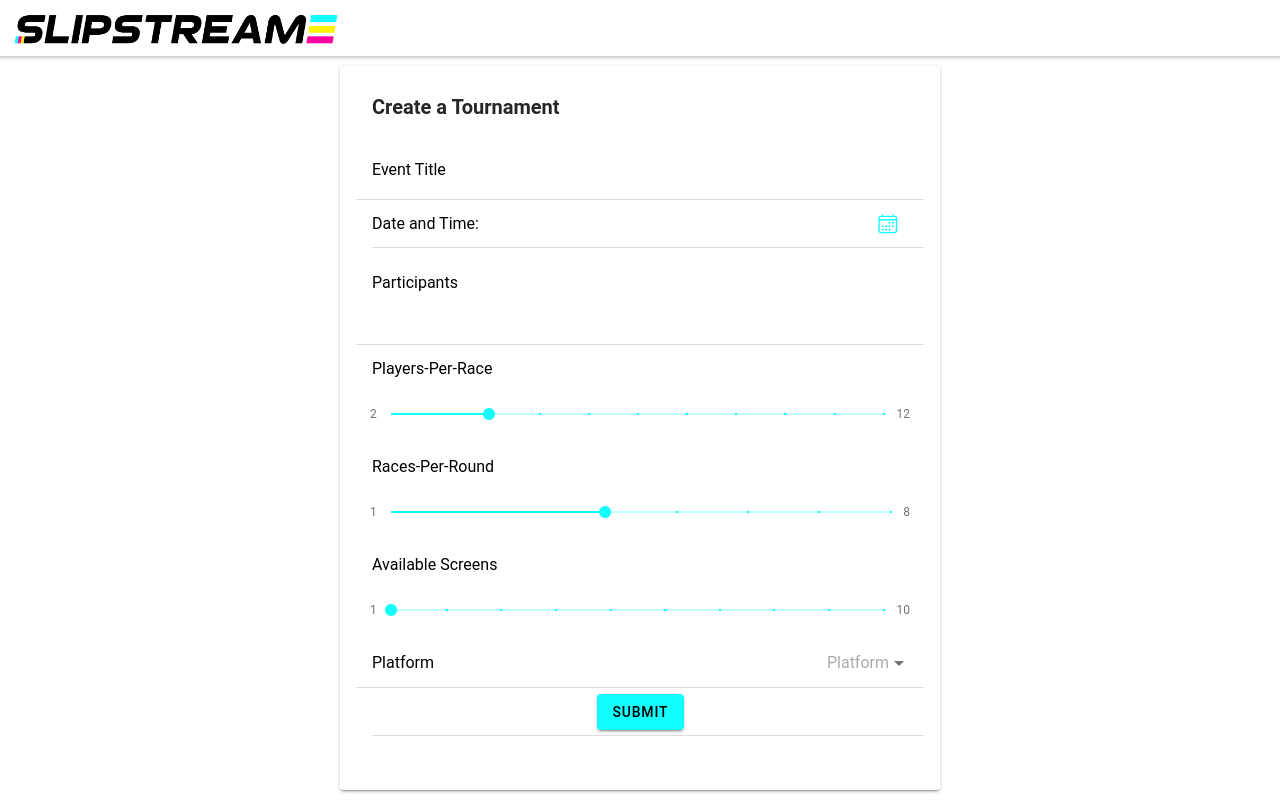
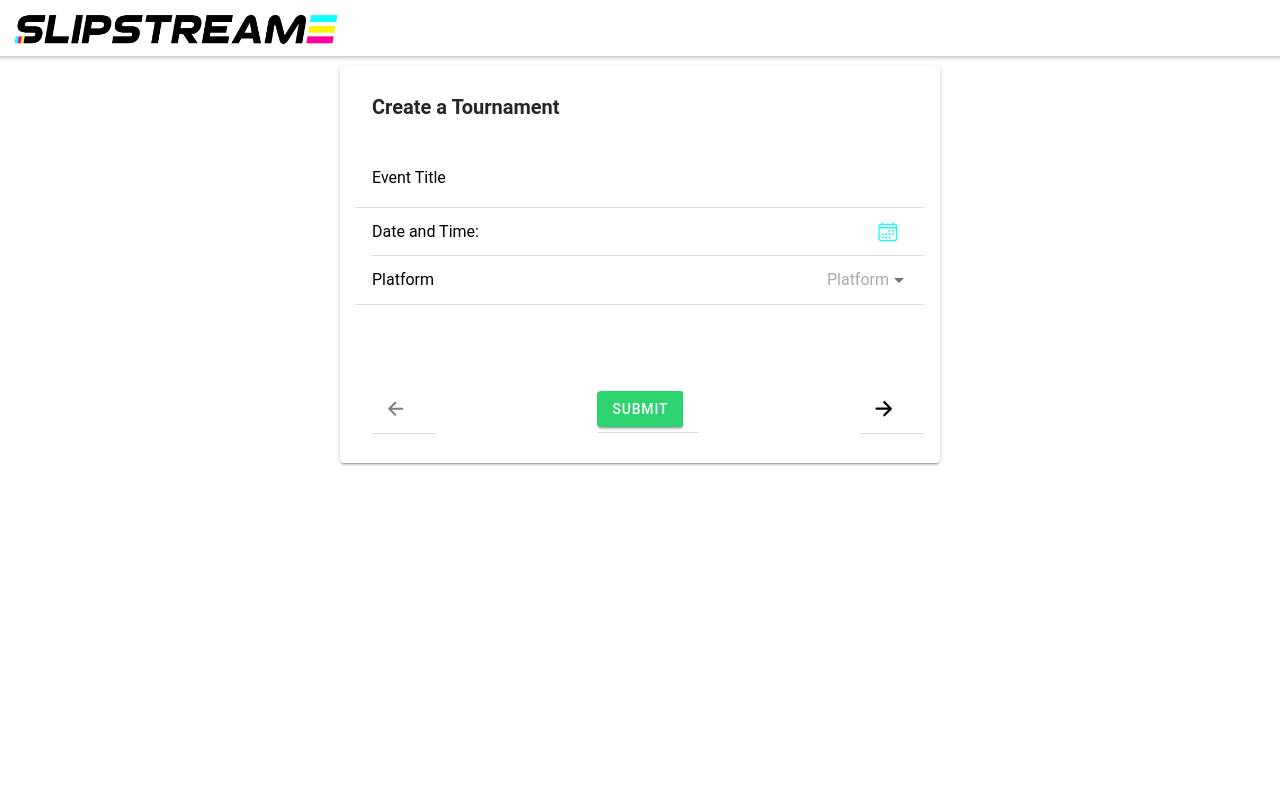
Before and after one commit to danielnoon/slipstream, a React (Vite) app: page /create in a window 1280 px wide. Built offline with nearby package versions, Linux system fonts and the light colour scheme.

Commit message:
componentized Create Tournament workflow into custom form wizard

```diff
--- a/src/pages/Create.tsx
+++ b/src/pages/Create.tsx
@@ -6,35 +6,28 @@ import {
   IonCardHeader,
   IonCardTitle,
   IonContent,
-  IonDatetime,
-  IonHeader,
+  IonItem,
+  IonPage,
+  IonButtons,
   IonIcon,
-  IonInput,
-  IonItem,
-  IonLabel,
-  IonPage,
-  IonPopover,
-  IonRange,
-  IonSelect,
-  IonSelectOption,
   IonText,
-  IonTextarea,
-  IonTitle,
-  IonToolbar,
   useIonRouter,
 } from "@ionic/react";
-import { calendarOutline } from "ionicons/icons";
+import { calendarOutline, arrowForward, arrowBack } from "ionicons/icons";
 import { useState } from "react";
 import { Header } from "../components/Header";
-import { getRound, useStore } from "../store";
+import { useStore } from "../store";
 import Participant from "../types/Participant";
 import { Platform } from "../types/Platform";
+
+import MetaInfo from "./wizards/MetaInfo";
+import Participants from "./wizards/Participants";
+import Advanced from "./wizards/Advanced";
 
 const wrapper = css`
   display: flex;
   margin: 0 auto;
   justify-content: center;
-  height: 100%;
   width: 100%;
 `;
 
@@ -44,6 +37,16 @@ const card = css`
   overflow-y: auto;
 `;
 
+const buttonRow = css`
+  display: flex;
+  justify-content: space-between;
+  align-items: flex-start;
+
+  margin-bottom: 16px;
+`
+
+const WIZARD_STEPS = 2;
+
 export function Create() {
   const router = useIonRouter();
 
@@ -51,18 +54,45 @@ export function Create() {
   const totalTournaments = useStore(state => state.tournamentList.length);
   const seed = useStore((state) => state.seed);
 
+  // for wizard state
+  const [step, setStep] = useState(0);
   const [event, setEvent] = useState("");
   const [participants, setParticipants] = useState("");
   const [partsPerRace, setPartsPerRace] = useState(4);
   const [racesPerRound, setRacesPerRound] = useState(4);
   const [dateTime, setDateTime] = useState("");
   const [screens, setScreens] = useState(1);
-  const [platformType, setPlatformType] = useState<Platform>(Platform.NONE);
+  const [platform, setPlatform] = useState<Platform>(Platform.NONE);
   const [isErrorShown, setIsErrorShown] = useState(false);
   const [errorMessage, setErrorMessage] = useState("");
 
+  const prevStep = (): void => {
+    if(step > 0){
+      setStep(step - 1)
+    }
+  }
+
+  const nextStep = (): void => {
+    if(step < WIZARD_STEPS){
+      setStep(step + 1);
+    }
+  }
+
+  const Wizard = () => {
+    switch(step) {
+      case 0:
+        return <MetaInfo dateTime={dateTime} setDateTime={setDateTime} setEvent={setEvent} platform={platform} setPlatform={setPlatform} />;
+      case 1:
+        return <Participants setParticipants={setParticipants} screens={screens} setScreens={setScreens} />;
+      case 2:
+        return <Advanced partsPerRace={partsPerRace} setPartsPerRace={setPartsPerRace} racesPerRound={racesPerRound} setRacesPerRound={setRacesPerRound} />
+      default:
+        return <></>;
+    }
+  }
+
   const onSubmit = () => {
-    const allEntered = event && participants && dateTime && screens && platformType !== Platform.NONE;
+    const allEntered = event && participants && dateTime && screens && platform !== Platform.NONE;
     const tooManySetups = Math.ceil(participants.split('\n').length / partsPerRace) < screens;
 
     if (allEntered) {
@@ -85,7 +115,7 @@ export function Create() {
           startTime: formattedDateTime,
           currRound: 0,
           setupsCount: screens,
-          platform: platformType
+          platform: platform
         });
         // seeding the first round of the tournament
         seed(0);
@@ -98,10 +128,6 @@ export function Create() {
     }
   };
 
-  const selectableRange = css`
-  padding-top:0;
-  `;
-
   return (
     <IonPage>
       <Header />
@@ -113,108 +139,35 @@ export function Create() {
                 <IonCardTitle><strong>Create a Tournament</strong></IonCardTitle>
               </IonCardHeader>
               <form>
+                <Wizard />
+                <div className={buttonRow}>
+                  <IonButtons>
                     <IonItem>
-                  <IonLabel position="floating">Event Title</IonLabel>
-                  <IonInput
-                    onIonChange={(ev) => setEvent(ev.detail.value!)}
-                  ></IonInput>
+                      <IonButton onClick={prevStep} disabled={step === 0}>
+                        <IonIcon slot="icon-only" icon={arrowBack}/>
+                      </IonButton>
                     </IonItem>
-                <IonItem>
-                  <IonLabel>Date and Time: </IonLabel>
-                  <IonLabel>{dateTime !== ""
-                    ? new Date(dateTime).toLocaleString()
-                    : ""
-                  }</IonLabel>
-                  <IonButton fill="clear" id="trigger-button">
-                    <IonIcon slot="icon-only" icon={calendarOutline} />
-                  </IonButton>
-                  <IonPopover
-                    trigger="trigger-button"
-                    side="top"
-                    alignment="end"
-                  >
-                    <IonDatetime
-                      onIonChange={(ev) => setDateTime(ev.detail.value!)}
-                    />
-                  </IonPopover>
-                </IonItem>
-                <IonItem>
-                  <IonLabel position="floating">Participants</IonLabel>
-                  <IonTextarea
-                    placeholder="Enter Participants Here"
-                    autoGrow
-                    onIonChange={(ev) => setParticipants(ev.detail.value!)}
-                  ></IonTextarea>
-                </IonItem>
-                <IonItem lines="none" style={{marginBottom: 0}}>
-                  <IonLabel>Players-Per-Race</IonLabel>
-                </IonItem>
-                <IonRange
-                  min={2}
-                  max={12}
-                  snaps={true}
-                  pin
-                  value={partsPerRace}
-                  onIonChange={(ev) => setPartsPerRace(ev.detail.value as number)}
-                  className={selectableRange}
-                >
-                  <IonLabel slot="start">2</IonLabel>
-                  <IonLabel slot="end">12</IonLabel>
-                </IonRange>
-                <IonItem lines="none" style={{marginBottom: 0}}>
-                  <IonLabel>Races-Per-Round</IonLabel>
-                </IonItem>
-                <IonRange
-                  min={1}
-                  max={8}
-                  snaps={true}
-                  pin
-                  value={racesPerRound}
-                  onIonChange={(ev) => setRacesPerRound(ev.detail.value as number)}
-                  className={selectableRange}
-                >
-                  <IonLabel slot="start">1</IonLabel>
-                  <IonLabel slot="end">8</IonLabel>
-                </IonRange>
-                <IonItem lines="none" style={{marginBottom: 0}}>
-                  <IonLabel>Available Screens</IonLabel>
-                </IonItem>
-                <IonRange
-                  min={1}
-                  max={10}
-                  snaps={true}
-                  pin
-                  value={screens}
-                  onIonChange={(ev) => setScreens(ev.detail.value as number)}
-                  className={selectableRange}
-                >
-                  <IonLabel slot="start">1</IonLabel>
-                  <IonLabel slot="end">10</IonLabel>
-                </IonRange>
-                <IonItem>
-                  <IonLabel>Platform</IonLabel>
-                  <IonSelect
-                    value={platformType}
-                    placeholder="Platform"
-                    onIonChange={(ev) => setPlatformType(ev.detail.value)}
-                  >
-                    {Object.values(Platform)
-                      .filter((plat) => !(plat === Platform.NONE))
-                      .map((plat, i) => (
-                        <IonSelectOption key={i} value={plat}>{plat}</IonSelectOption>
-                      ))}
-                  </IonSelect>
-                </IonItem>
+                  </IonButtons>
                   <IonItem>
                     {isErrorShown && <IonText color="danger">{errorMessage}</IonText>}
                     <IonButton
                       size="default"
                       style={{ margin: "auto" }}
+                      color="success"
                       onClick={onSubmit}
+                      disabled={isErrorShown}
                     >
                       Submit
                     </IonButton>
                   </IonItem>
+                  <IonItem>
+                    <IonButtons>
+                      <IonButton onClick={nextStep} disabled={step === WIZARD_STEPS}>
+                        <IonIcon slot="icon-only" icon={arrowForward}/>
+                      </IonButton>
+                    </IonButtons>
+                  </IonItem>
+                </div>
               </form>
             </IonCardContent>
           </IonCard>
--- /dev/null
+++ b/src/pages/wizards/Advanced.tsx
@@ -0,0 +1,56 @@
+import { css } from "@emotion/css";
+import {
+    IonItem,
+    IonLabel,
+    IonRange,
+    IonList
+  } from "@ionic/react";
+  import { calendarOutline } from "ionicons/icons";
+import { Platform } from '../../types/Platform';
+import { selectableRange } from '../../utility/css';
+import { wizardPage } from '../../utility/css';
+
+
+interface Props {
+    partsPerRace: number,
+    setPartsPerRace: React.Dispatch<React.SetStateAction<number>>,
+    racesPerRound: number,
+    setRacesPerRound: React.Dispatch<React.SetStateAction<number>>,
+}
+
+export default function Advanced({ partsPerRace, setPartsPerRace, racesPerRound, setRacesPerRound } : Props) {
+    return (
+        <IonList className={wizardPage}>
+            <IonItem lines="none" style={{marginBottom: 0}}>
+                <IonLabel>Participants-Per-Race</IonLabel>
+            </IonItem>
+            <IonRange
+                min={2}
+                max={12}
+                snaps={true}
+                pin
+                value={partsPerRace}
+                onIonChange={(ev) => setPartsPerRace(ev.detail.value as number)}
+                className={selectableRange}
+            >
+                <IonLabel slot="start">2</IonLabel>
+                <IonLabel slot="end">12</IonLabel>
+            </IonRange>
+            <IonItem lines="none" style={{marginBottom: 0}}>
+                <IonLabel>Races-Per-Round</IonLabel>
+            </IonItem>
+            <IonRange
+                min={1}
+                max={8}
+                snaps={true}
+                pin
+                value={racesPerRound}
+                onIonChange={(ev) => setRacesPerRound(ev.detail.value as number)}
+                className={selectableRange}
+            >
+                <IonLabel slot="start">1</IonLabel>
+                <IonLabel slot="end">8</IonLabel>
+            </IonRange>
+        </IonList>
+    )
+}
--- /dev/null
+++ b/src/pages/wizards/MetaInfo.tsx
@@ -0,0 +1,69 @@
+import {
+    IonButton,
+    IonDatetime,
+    IonIcon,
+    IonInput,
+    IonItem,
+    IonLabel,
+    IonPopover,
+    IonList,
+    IonSelect,
+    IonSelectOption
+  } from "@ionic/react";
+  import { calendarOutline } from "ionicons/icons";
+import { Platform } from '../../types/Platform';
+import { wizardPage } from '../../utility/css';
+
+interface Props {
+    dateTime: string,
+    setDateTime: React.Dispatch<React.SetStateAction<string>>
+    setEvent: React.Dispatch<React.SetStateAction<string>>
+    platform: Platform,
+    setPlatform: React.Dispatch<React.SetStateAction<Platform>>
+}
+
+export default function MetaInfo({ dateTime, setDateTime, setEvent, platform, setPlatform } : Props) {
+    return (
+        <IonList className={wizardPage}>
+            <IonItem>
+                <IonLabel position="floating">Event Title</IonLabel>
+                <IonInput
+                onIonChange={(ev) => setEvent(ev.detail.value!)}
+                 />
+            </IonItem>
+            <IonItem>
+                <IonLabel>Date and Time: </IonLabel>
+                <IonLabel>{dateTime !== ""
+                ? new Date(dateTime).toLocaleString()
+                : ""
+                }</IonLabel>
+                <IonButton fill="clear" id="trigger-button">
+                <IonIcon slot="icon-only" icon={calendarOutline} />
+                </IonButton>
+                <IonPopover
+                trigger="trigger-button"
+                side="top"
+                alignment="end"
+                >
+                <IonDatetime
+                    onIonChange={(ev) => setDateTime(ev.detail.value!)}
+                />
+                </IonPopover>
+            </IonItem>
+            <IonItem>
+                <IonLabel>Platform</IonLabel>
+                <IonSelect
+                value={platform}
+                placeholder="Platform"
+                onIonChange={(ev) => setPlatform(ev.detail.value)}
+                >
+                {Object.values(Platform)
+                    .filter((plat) => !(plat === Platform.NONE))
+                    .map((plat, i) => (
+                    <IonSelectOption key={i} value={plat}>{plat}</IonSelectOption>
+                    ))}
+                </IonSelect>
+            </IonItem>
+        </IonList>
+    )
+}
--- /dev/null
+++ b/src/pages/wizards/Participants.tsx
@@ -0,0 +1,46 @@
+import {
+    IonItem,
+    IonLabel,
+    IonTextarea,
+    IonList,
+    IonRange
+} from "@ionic/react";
+import { selectableRange } from '../../utility/css';
+import { wizardPage } from '../../utility/css';
+
+
+interface Props {
+    setParticipants: React.Dispatch<React.SetStateAction<string>>,
+    screens: number,
+    setScreens: React.Dispatch<React.SetStateAction<number>>
+}
+
+export default function Participants({ setParticipants, screens, setScreens } : Props) {
+    return (
+        <IonList className={wizardPage}>
+            <IonItem>
+                <IonLabel position="floating">Participants</IonLabel>
+                <IonTextarea
+                placeholder="Enter Participants Here"
+                autoGrow
+                onIonChange={(ev) => setParticipants(ev.detail.value!)}
+                ></IonTextarea>
+            </IonItem>
+            <IonItem lines="none" style={{marginBottom: 0}}>
+                  <IonLabel>Available Screens</IonLabel>
+                </IonItem>
+                <IonRange
+                  min={1}
+                  max={10}
+                  snaps={true}
+                  pin
+                  value={screens}
+                  onIonChange={(ev) => setScreens(ev.detail.value as number)}
+                  className={selectableRange}
+                >
+                  <IonLabel slot="start">1</IonLabel>
+                  <IonLabel slot="end">10</IonLabel>
+                </IonRange>
+        </IonList>
+    )
+}
--- a/src/store.ts
+++ b/src/store.ts
@@ -1,11 +1,9 @@
 import produce, { enableAllPlugins } from "immer";
 import { WritableDraft } from "immer/dist/internal";
-import { range } from "itertools";
 import create from "zustand";
-import { createSwissMatchups, createSwissSeedingRounds } from "./algorithms";
+import { createSwissSeedingRounds } from "./algorithms";
 import { replacer, reviver } from "./persistence";
 import Participant from "./types/Participant";
-import { Platform } from "./types/Platform";
 import Round from "./types/Round";
 import Setup from "./types/Setup";
 import Tournament from "./types/Tournament";
--- /dev/null
+++ b/src/utility/css.ts
@@ -0,0 +1,13 @@
+import { css } from '@emotion/css';
+
+export const selectableRange = css`
+  padding-top:0;
+`;
+
+export const wizardPage = css`
+  display: flex;
+  flex-direction: column;
+  justify-content: flex-start;
+
+  min-height: 250px;
+`
```
Lines whose indentation alone changed are shown as unchanged.
